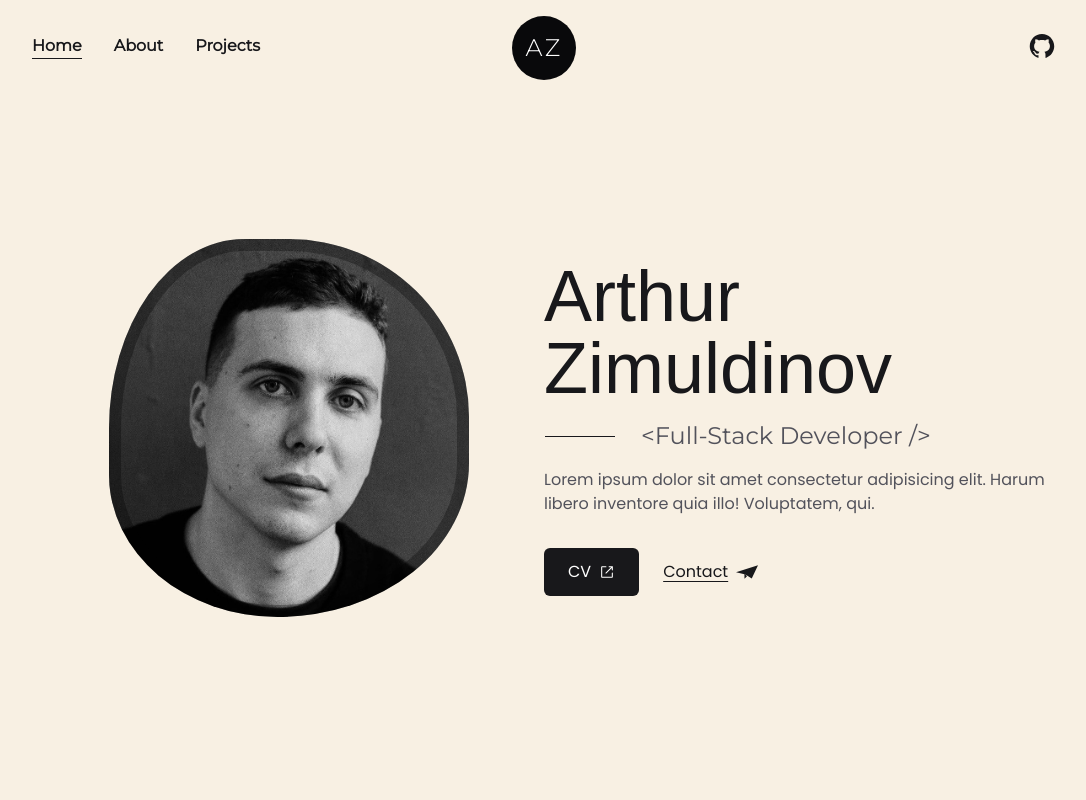
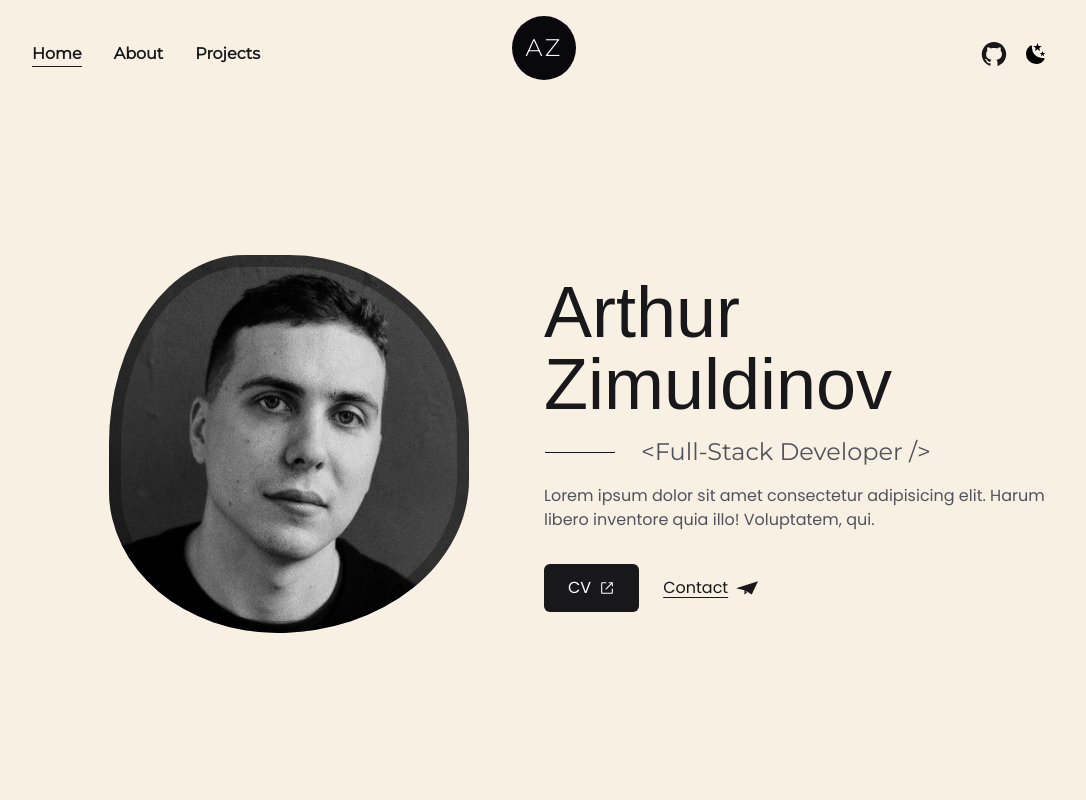
Before and after one commit to yungnegev/portfolio-az, a Next.js app: page / in a window 1280 px wide. Shown: the top 800 px of the page, without its empty margins (96-1182 px from the left). Built offline with nearby package versions, Linux system fonts and the light colour scheme; a web font is replaced by a local one.

Commit message:
Svg test

```diff
--- a/src/components/Navbar.tsx
+++ b/src/components/Navbar.tsx
@@ -1,8 +1,12 @@
 import Link from 'next/link'
+import Image from 'next/image'
 import React from 'react'
 import Logo from './Logo'
 import { useRouter } from 'next/router'
 import { AiFillGithub } from 'react-icons/ai'
+import useThemeSwitcher from '~/hooks/useThemeSwitcher'
+import Sun from '../../public/icons/sun.svg'
+import Moon from '../../public/icons/moon.svg'
 
 type CustomLinkProps = {
     href: string,
@@ -28,6 +32,9 @@ const CustomLink = ({ href, title, className }: CustomLinkProps) => {
 }
 
 const Navbar = () => {
+
+  const [ mode, setMode ] = useThemeSwitcher()
+
   return (
     <header className='w-full px-32 py-8 font-bold flex items-center justify-between select-none'>
         <nav>
@@ -40,10 +47,20 @@ const Navbar = () => {
             <Logo />
         </div>
 
-        <nav>
+        <nav className='flex items-center gap-4 p-2'>
             <Link href={'https://github.com/yungnegev'} target='_blank'>
                 <AiFillGithub size={28} className='hover:text-zinc-700 active:scale-90'/>
             </Link>
+
+            <button>
+                {
+                    mode === 'dark'
+                        // eslint-disable-next-line @typescript-eslint/no-unsafe-assignment
+                        ? <Image src={Moon} alt='sun' />
+                        // eslint-disable-next-line @typescript-eslint/no-unsafe-assignment
+                        : <Image src={Sun} alt='sun' />
+                }
+            </button>
         </nav>
     </header>
   )
```
Also changed, not shown: public/icons/moon.svg (added), public/icons/sun.svg (added).
